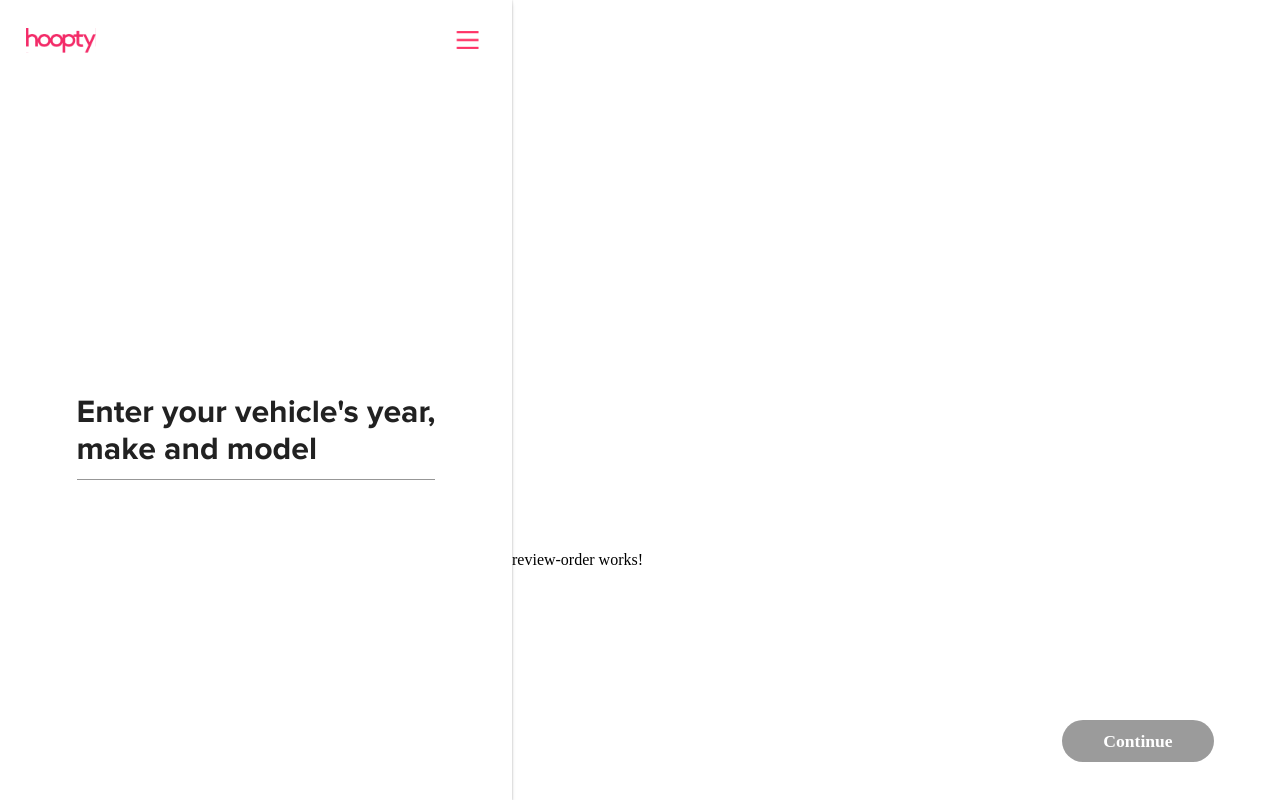
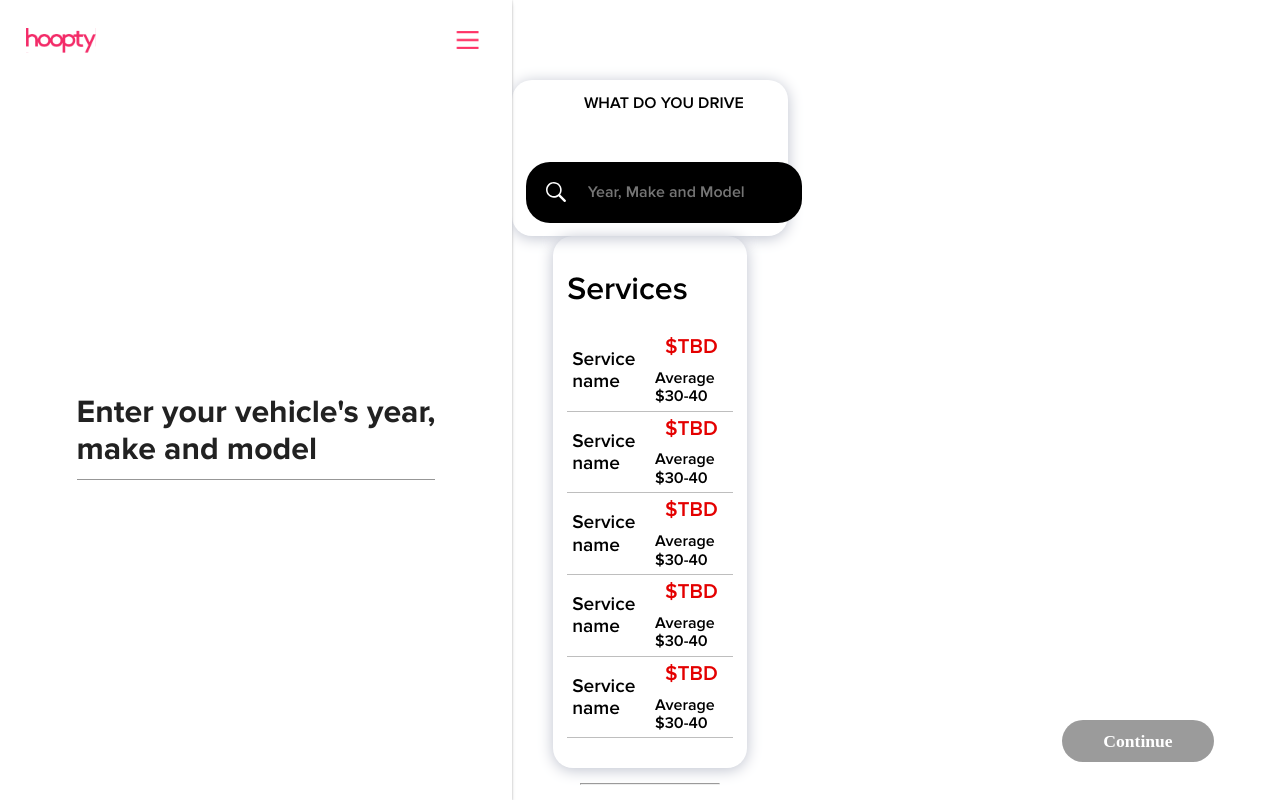
Before and after one commit to aayushtiwari/angularapp, an Angular app: page /review-order in a window 1280 px wide. Built offline with nearby package versions, Linux system fonts and the light colour scheme.

Commit message:
--update: routes updated

```diff
--- a/src/app/app.component.html
+++ b/src/app/app.component.html
@@ -4,7 +4,7 @@
     <app-vehicle-box></app-vehicle-box>
   </section>
   <section class="right-section">
-    <app-question-box class="app-question-flex"></app-question-box>
+    <!-- <app-question-box class="app-question-flex"></app-question-box> -->
     <!-- <app-services class="app-services-flex"></app-services> -->
     <router-outlet></router-outlet>
 
--- a/src/app/components/services/services.component.html
+++ b/src/app/components/services/services.component.html
@@ -2,7 +2,8 @@
   <div class="service">
     <!-- <app-search-results></app-search-results> -->
     <!-- <app-service-element></app-service-element> -->
-    <app-service-pricing></app-service-pricing>
+    <!-- <app-service-pricing></app-service-pricing> -->
+    <ng-content></ng-content>
   </div>
   <hr />
 </div>
--- a/src/app/pages/review-order/review-order.component.html
+++ b/src/app/pages/review-order/review-order.component.html
@@ -1 +1,8 @@
-<p>review-order works!</p>
+<app-question-box class="app-question-flex">
+    <app-seach-input class="question-component"></app-seach-input>
+</app-question-box>
+<app-services class="app-services-flex">
+    <!-- <app-search-results></app-search-results> -->
+    <app-service-element></app-service-element>
+
+</app-services>
--- a/src/app/pages/select-service/select-service.component.html
+++ b/src/app/pages/select-service/select-service.component.html
@@ -1,3 +1,7 @@
-<app-question-box>
+<app-question-box class="app-question-flex">
     <app-service-select class="service-select-container"></app-service-select>
 </app-question-box>
+<app-services class="app-services-flex">
+    <app-search-results></app-search-results>
+    <!-- <app-service-pricing></app-service-pricing> -->
+</app-services>
--- a/src/app/pages/select-vehicle/select-vehicle.component.html
+++ b/src/app/pages/select-vehicle/select-vehicle.component.html
@@ -1,3 +1,8 @@
-<app-question-box>
+<app-question-box class="app-question-flex">
     <app-seach-input class="question-component"></app-seach-input>
 </app-question-box>
+<app-services class="app-services-flex">
+    <app-service-element></app-service-element>
+    <!-- <app-search-results></app-search-results> -->
+
+</app-services>
--- a/src/app/pages/service-form/service-form.component.html
+++ b/src/app/pages/service-form/service-form.component.html
@@ -1 +1,8 @@
-<p>service-form works!</p>
+<app-question-box class="app-question-flex">
+    <app-seach-input class="question-component"></app-seach-input>
+</app-question-box>
+<app-services class="app-services-flex">
+    <!-- <app-search-results></app-search-results> -->
+    <app-service-element></app-service-element>
+
+</app-services>
```
